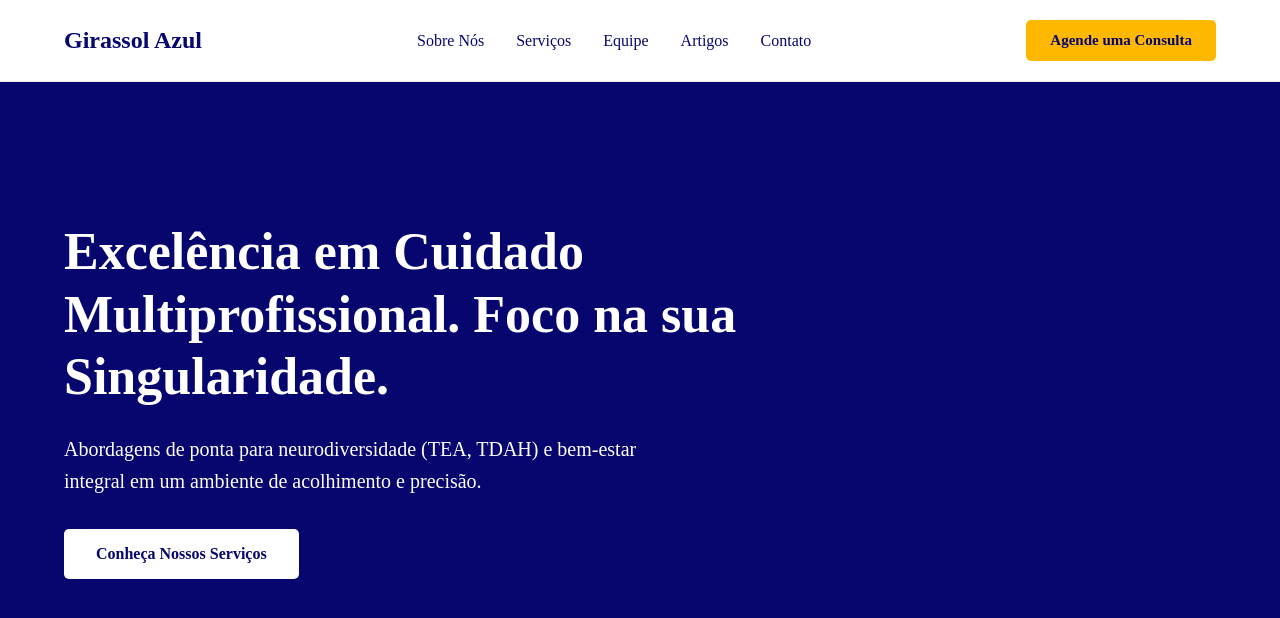
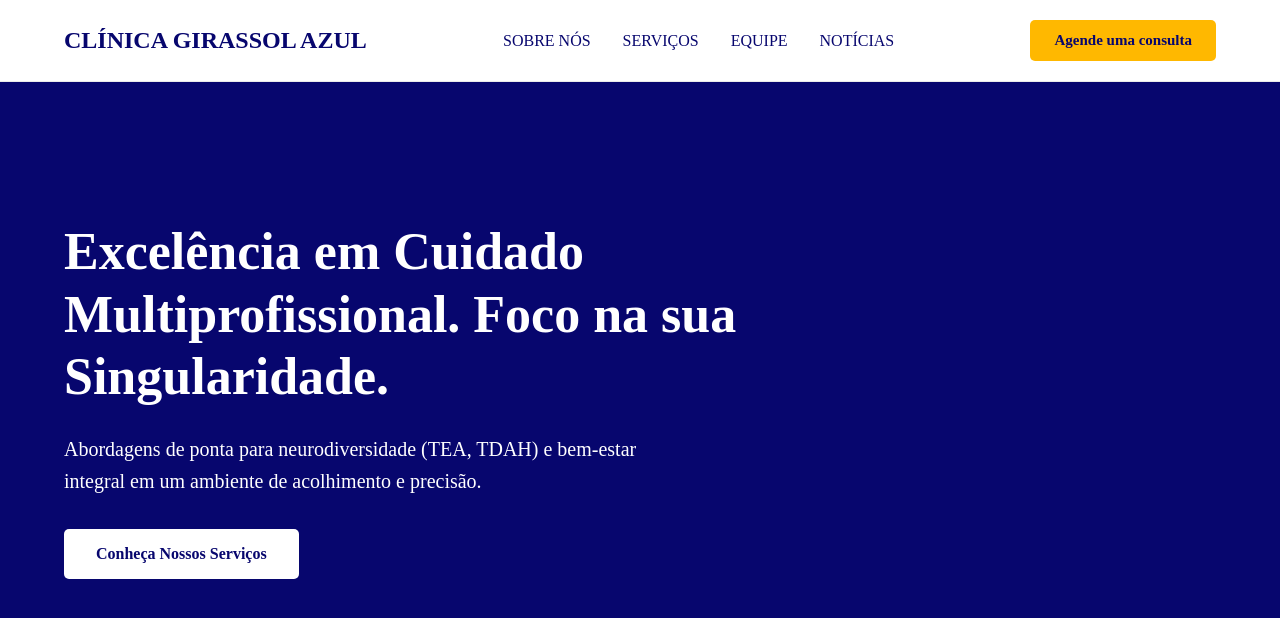
Before and after one commit to gshgn/clinicagirassolazul, a Next.js app: page / in a window 1280 px wide. Shown: the top 618 px of the page. Built offline with nearby package versions, Linux system fonts and the light colour scheme.

Commit message:
style: Atualiza texto do logo e links de navegação do header

```diff
--- a/components/Header.tsx
+++ b/components/Header.tsx
@@ -6,21 +6,24 @@ export default function Header() {
     <header className={styles.header}>
       <div className={styles.container}>
         <Link href="/" className={styles.logo}>
-          Girassol Azul
+          {/* MUDANÇA 1: Texto do Logo */}
+          CLÍNICA GIRASSOL AZUL
         </Link>
 
         <nav className={styles.nav}>
+          {/* MUDANÇA 2: Itens de Navegação */}
           <ul>
-            <li><Link href="/sobre-nos">Sobre Nós</Link></li>
-            <li><Link href="/servicos">Serviços</Link></li>
-            <li><Link href="/equipe">Equipe</Link></li>
-            <li><Link href="/artigos">Artigos</Link></li>
-            <li><Link href="/contato">Contato</Link></li>
+            <li><Link href="/sobre-nos">SOBRE NÓS</Link></li>
+            <li><Link href="/servicos">SERVIÇOS</Link></li>
+            <li><Link href="/equipe">EQUIPE</Link></li>
+            <li><Link href="/artigos">NOTÍCIAS</Link></li>
+            {/* O link "Contato" foi removido daqui */}
           </ul>
         </nav>
 
         <Link href="/agendamento" className={styles.ctaButton}>
-          Agende uma Consulta
+          {/* MUDANÇA 3: Texto do Botão */}
+          Agende uma consulta
         </Link>
       </div>
     </header>
```
